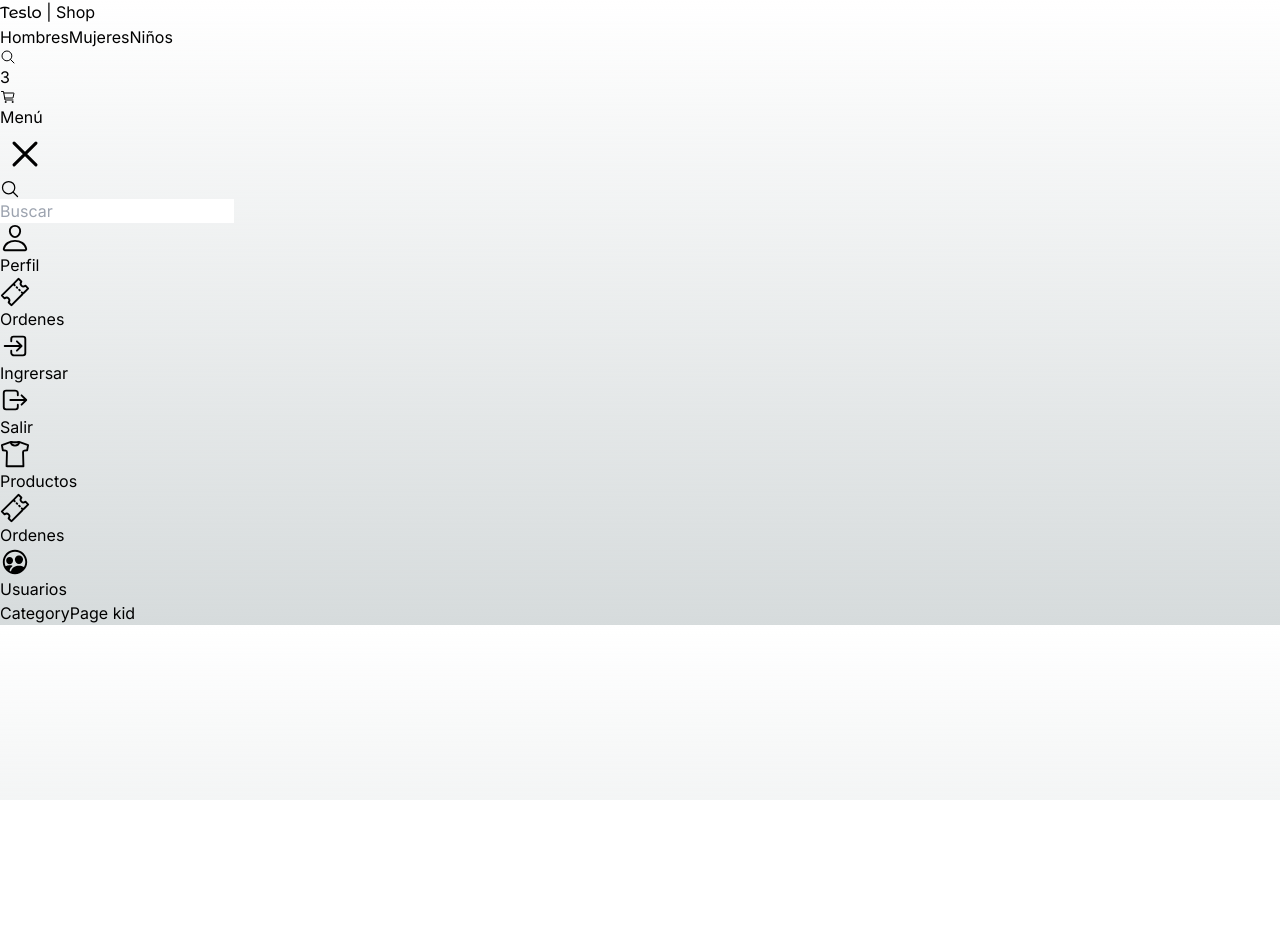
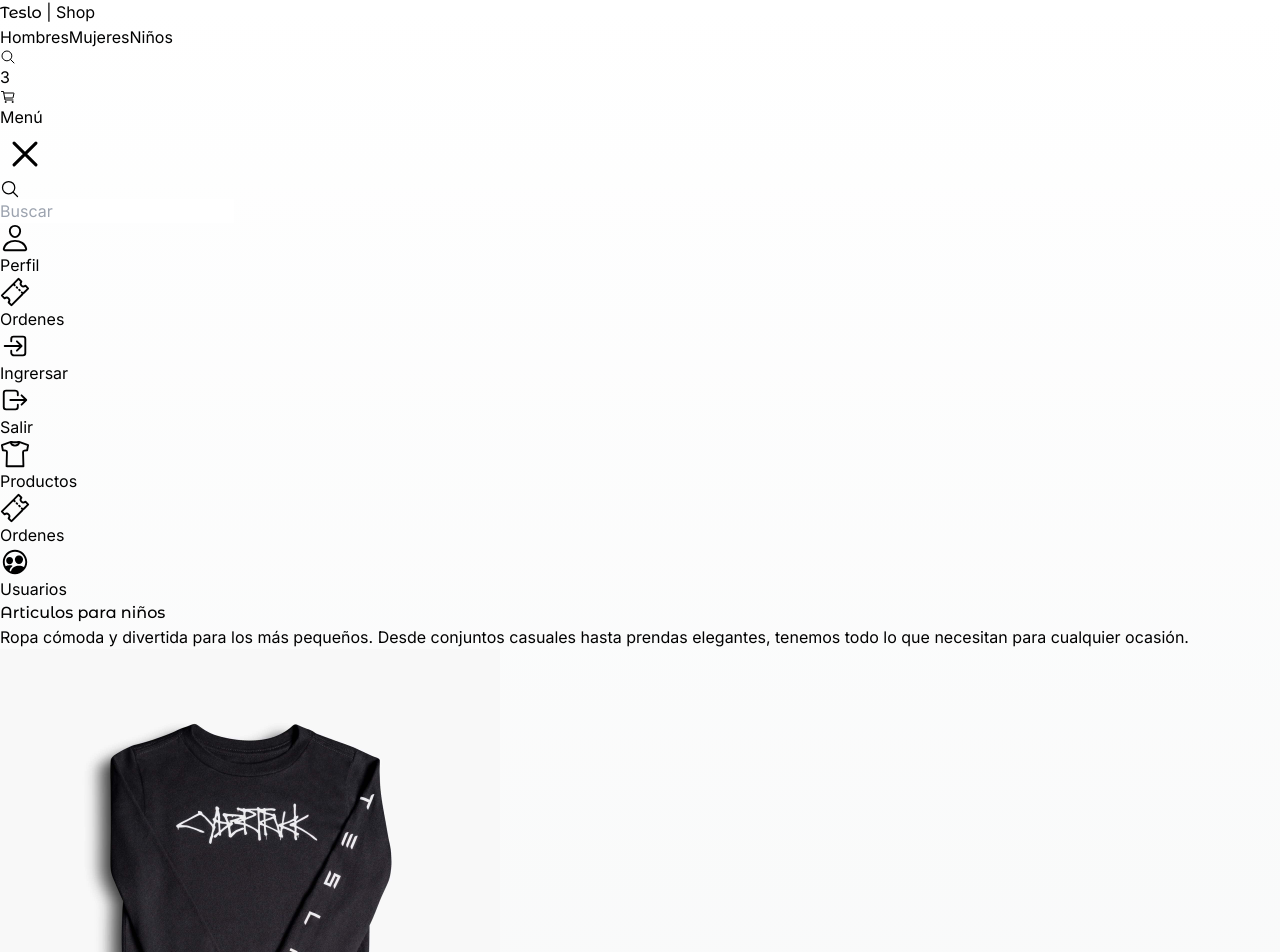
Before and after one commit to sergyroller/sample-ecommerce-nextjs, a Next.js app: page /category/kid in a window 1280 px wide. Shown: the top 952 px of the page. Before the commit the page ends 800 px from the top, so only its background shows below. Built offline with nearby package versions, Linux system fonts and the light colour scheme.

Commit message:
feat(category): add category page functionality, design, and filter; add 404 handling for non-existent category pages

```diff
--- a/src/app/(shop)/category/[id]/page.tsx
+++ b/src/app/(shop)/category/[id]/page.tsx
@@ -1,23 +1,47 @@
 import { notFound } from "next/navigation";
+
+import { ProductGrid, Title } from "@/components";
+import { Category } from "@/interfaces";
+import { initialData } from "@/seed/seed";
+
+const SeedProduct = initialData.products;
+
 
 interface Props {
    params: {
-      id: string;
+      id: Category;
    }
 }
 
 
-export default function Default({ params }: Props) {
+export default async function Default({ params }: Props) {
 
-   const { id } = params;
+   const { id } = await params;
+   const products = SeedProduct.filter(product => product.gender === id);
+   const labels: Record<Category, string>= {
+      'men' : 'para hombres',
+      'women' : 'para mujeres',
+      'kid' : 'para niños',
+      'unisex' : 'para todos'
+   }
 
-   if (id === 'kids') {
+   if (!(id in labels)) {
       notFound();
    }
 
+
+  const subtitles: Record<Category, string> = {
+      'men': 'Encuentra lo último en moda masculina con nuestra selección de ropa para hombre. Desde camisetas y pantalones hasta chaquetas elegantes, ofrecemos prendas de calidad para cualquier ocasión.',
+      'women': 'Descubre nuestra colección de ropa para mujer, diseñada para realzar tu estilo. Con opciones para el día a día o eventos especiales, aquí encontrarás moda versátil y actual.',
+      'kid': ' Ropa cómoda y divertida para los más pequeños. Desde conjuntos casuales hasta prendas elegantes, tenemos todo lo que necesitan para cualquier ocasión.',
+      'unisex': 'Moda inclusiva para todos los estilos y edades. Encuentra prendas versátiles y modernas para cada miembro de la familia en un solo lugar.'
+  }
+
    return (
-      <div>
+      <>
+         <Title title={`Articulos ${ labels[id]}`}  subtitle={`${subtitles[id]}`} className="mb-2"></Title>
+         <ProductGrid products={ products } />
          <h1>CategoryPage {id}</h1>
-      </div>
+      </>
    );
 }
--- a/src/components/ui/top-menu/TopMenu.tsx
+++ b/src/components/ui/top-menu/TopMenu.tsx
@@ -23,8 +23,8 @@ export const TopMenu = () => {
          { /* Menu */ }
          <div className="hidden sm:block">
             <Link className="m-2 p-2 rounded-md transition-all hover:bg-gray-200" href="/category/men">Hombres</Link>
-            <Link className="m-2 p-2 rounded-md transition-all hover:bg-gray-200" href="/category/woman">Mujeres</Link>
-            <Link className="m-2 p-2 rounded-md transition-all hover:bg-gray-200" href="/category/kids">Niños</Link>
+            <Link className="m-2 p-2 rounded-md transition-all hover:bg-gray-200" href="/category/women">Mujeres</Link>
+            <Link className="m-2 p-2 rounded-md transition-all hover:bg-gray-200" href="/category/kid">Niños</Link>
          </div>
 
          { /* Search, cart, menu */ }
```
Also changed, not shown: src/interfaces/product.interface.ts (+7 -5 lines).
